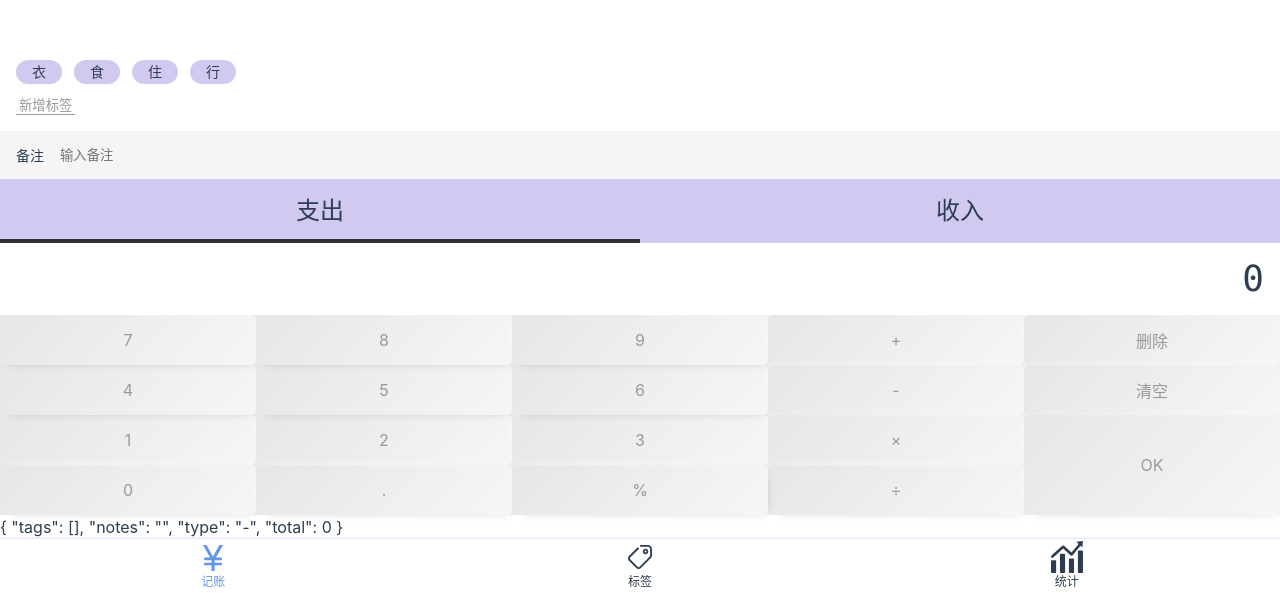
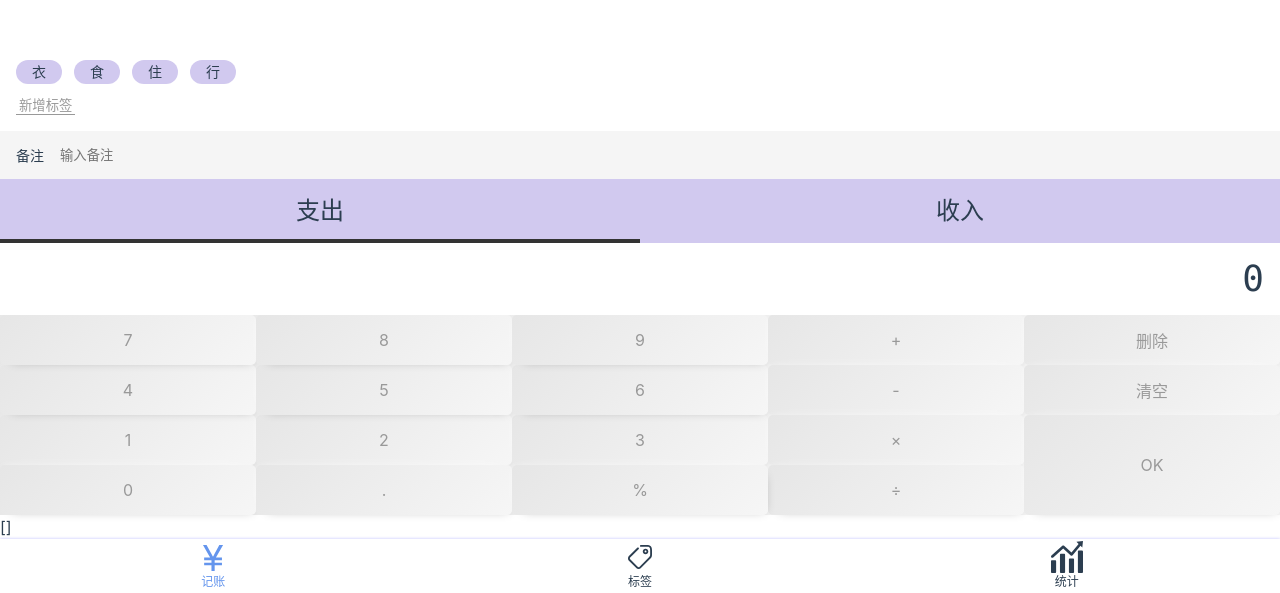
Before and after one commit to icebergyu/bookkeeping, a Vue app: page /#/money in a window 1280 px wide. Shown: the part 207-800 px from the top of the page. Built offline with nearby package versions, Linux system fonts and the light colour scheme.

Commit message:
feat:本地缓存

```diff
--- a/src/views/Money.vue
+++ b/src/views/Money.vue
@@ -1,7 +1,7 @@
 <template>
   <div>
     <Layout class-prefix="layout">
-      {{record}}
+      {{recordList}}
       <NumberPad @update:value="onUpdateTotal" @submit="saveRecord" />
       <Types :value.sync="record.type" />
       <Notes @update:value="onUpdateNotes" />
@@ -23,11 +23,14 @@ type Record = {
   notes: string;
   type: string;
   total: number;
+  createdAt?: Date;
 };
 @Component({ components: { NumberPad, Notes, Types, Tags } })
 export default class Money extends Vue {
   tags = ["衣", "食", "住", "行"];
-  recordList: Record[] = [];
+  recordList: Record[] = JSON.parse(
+    window.localStorage.getItem("recordList") || "[]"
+  );
   record: Record = { tags: [], notes: "", type: "-", total: 0 };
   onUpdateTags(value: string[]) {
     this.record.tags = value;
@@ -39,7 +42,8 @@ export default class Money extends Vue {
     this.record.total = parseFloat(value);
   }
   saveRecord() {
-    const record2 = JSON.parse(JSON.stringify(this.record));
+    const record2: Record = JSON.parse(JSON.stringify(this.record));
+    record2.createdAt = new Date();
     this.recordList.push(record2);
     console.log(this.recordList);
   }
```
